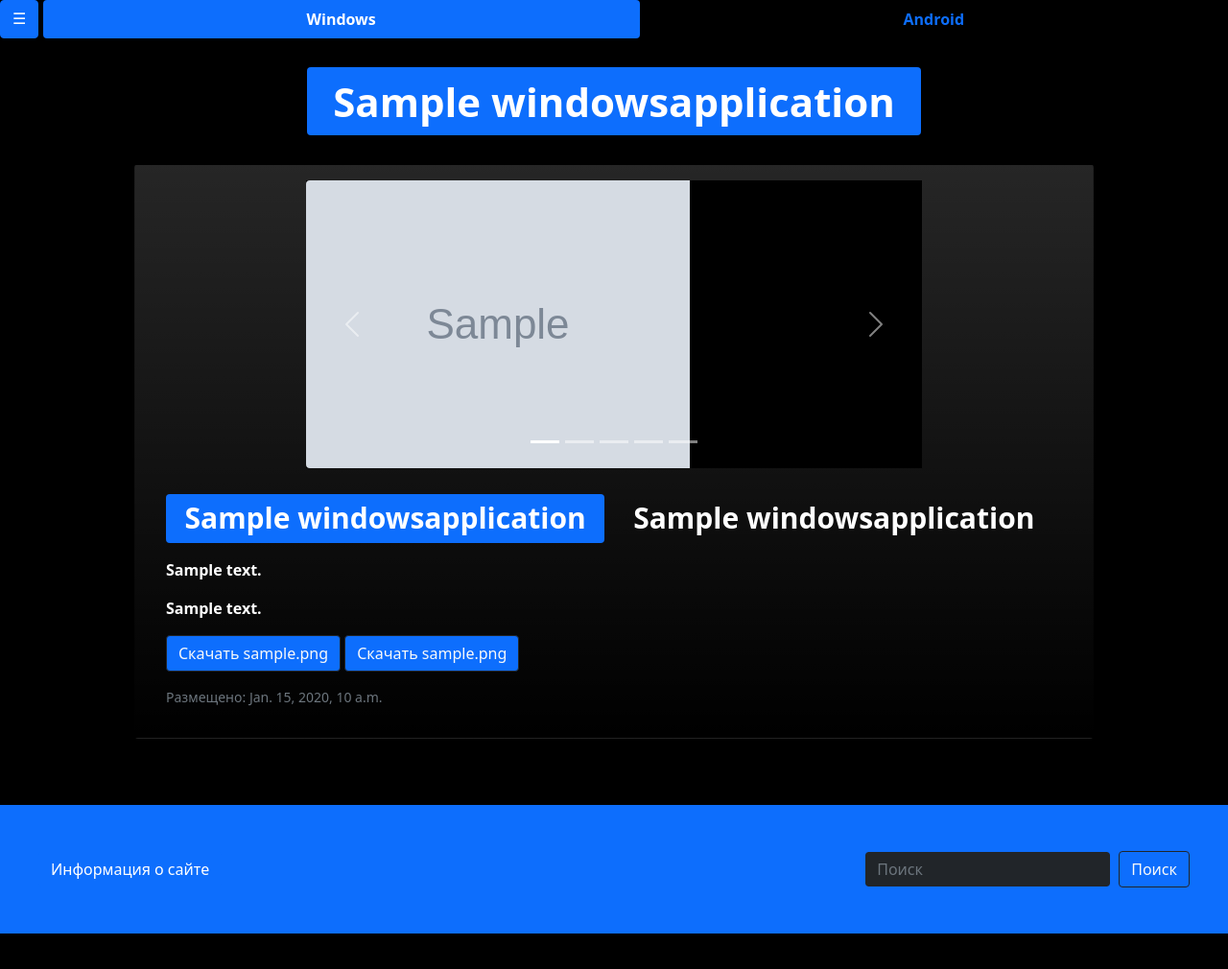
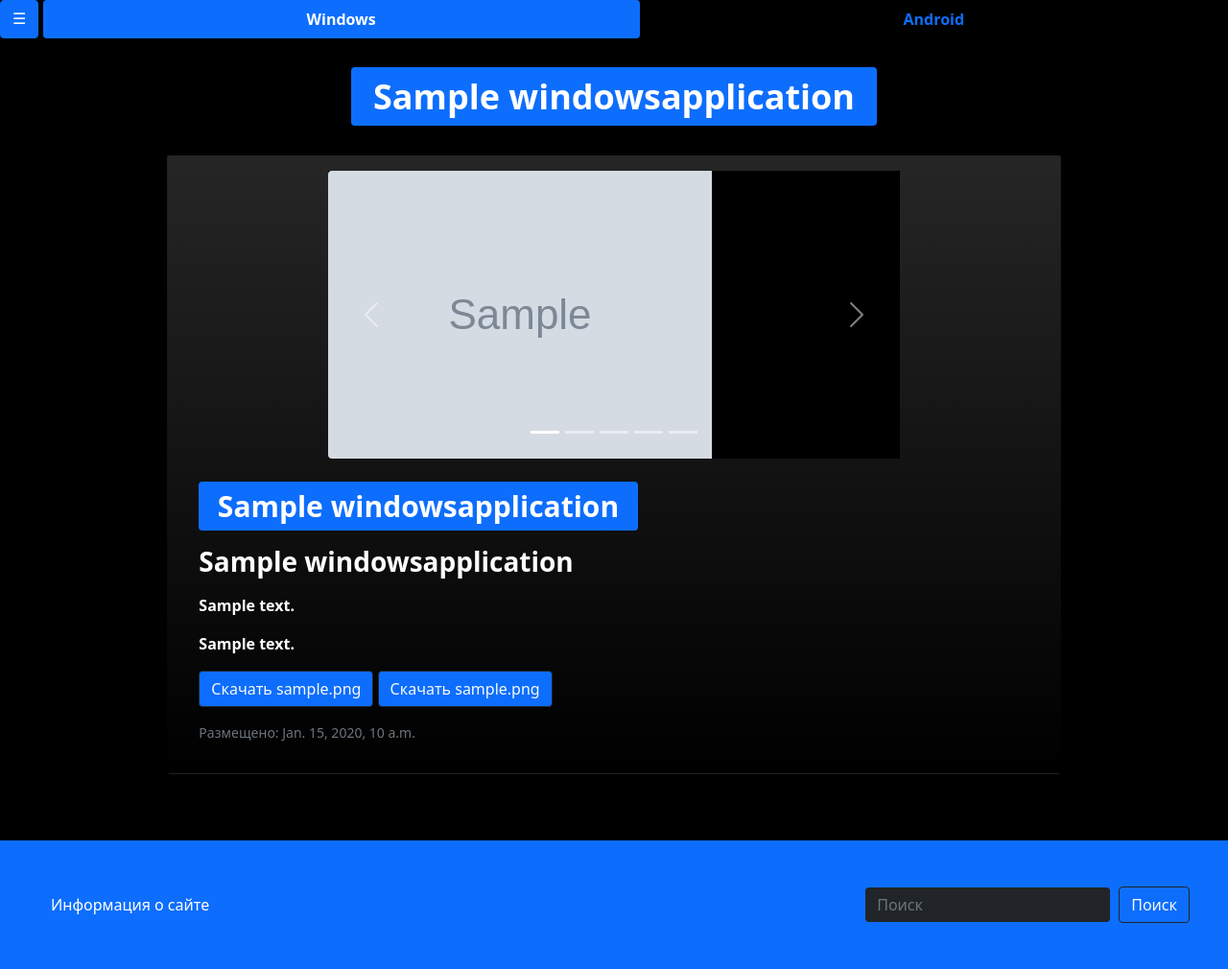
Before and after one commit to LebedevSergeyVach/SerphantomApplication, a Django app: page /product/1 in a window 1280 px wide. Shown: the whole page at 96% size. Before the commit the page ends 973 px from the top, so only its background shows below. Run offline with Django 5.2, Linux system fonts and the light colour scheme; tables that the repository leaves empty hold one stand-in row (values such as "Sample post"); grey boxes marked "Sample" are stand-in pictures; some libraries are stand-ins or nearby versions.

Commit message:
Update application.html

```diff
--- a/advertisements/templates/application_windows/application.html
+++ b/advertisements/templates/application_windows/application.html
@@ -13,8 +13,8 @@
 <div style="margin: 30px;"></div>
     <div class="container overflow-hidden text-center">
         <div class="d-grid gap-3 mx-auto">
-              <div class="display-4">
-                <span class="badge bg-primary">{{ advertisement.title }}</span>
+              <div class="display-5">
+                <span class="badge bg-primary">{{ advertisement.name }}</span>
               </div>
         </div>
     </div>
@@ -94,8 +94,12 @@
       <div class="col-md-12">
           <div class="card-body">
             <h1 class="card-title">
-              <strong class="badge bg-primary">{{ advertisement.name }}</strong> <strong class="text-white badge">{{ advertisement.title }}</strong>
+              <strong class="badge bg-primary">{{ advertisement.name }}</strong>
             </h1>
+              <p></p>
+                  <h3>
+                    <strong class="text-white">{{ advertisement.title }}</strong>
+                  </h3>
                     <p></p>
                   <strong class="card-text text-white">
                     {{ advertisement.short_description }}
```
Also changed, not shown: advertisements/templates/application_android/application.html (+7 -3 lines).
